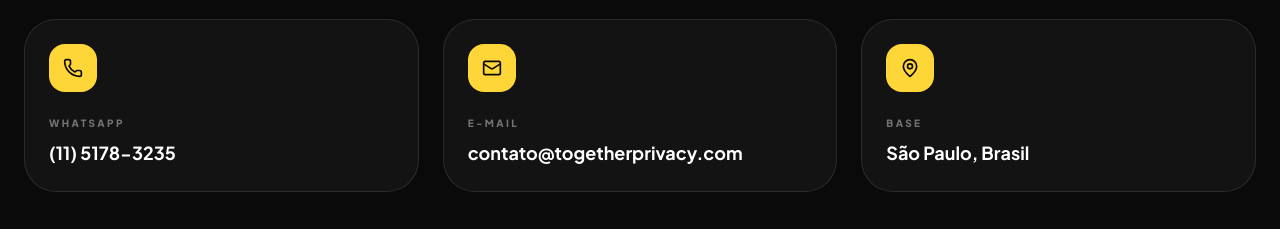
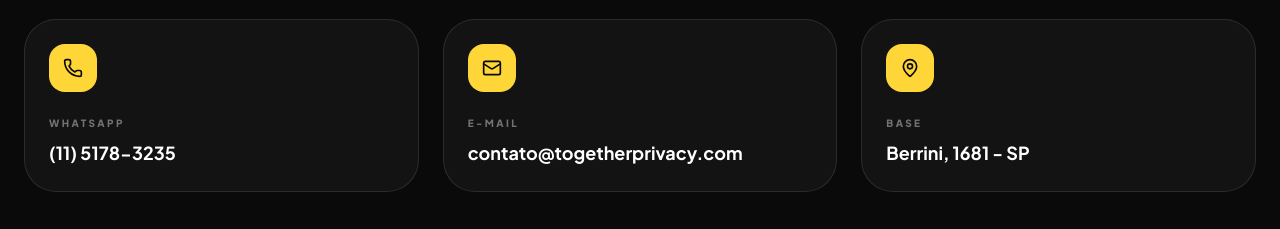
Before and after one commit to carlosesl1/sitetogether, a Next.js app: page /contato in a window 1280 px wide. Shown: the part 960-1189 px from the top of the page. Built offline with nearby package versions, Linux system fonts and the light colour scheme.

Commit message:
Update contact page address

```diff
--- a/src/app/contato/page.tsx
+++ b/src/app/contato/page.tsx
@@ -42,7 +42,7 @@
 const channels = [
     { icon: Phone, label: "WhatsApp", value: "(11) 5178-3235" },
     { icon: Mail, label: "E-mail", value: "contato@togetherprivacy.com" },
-    { icon: MapPin, label: "Base", value: "São Paulo, Brasil" },
+    { icon: MapPin, label: "Base", value: "Berrini, 1681 - SP" },
 ];
 
 const clientLogos = [
```
